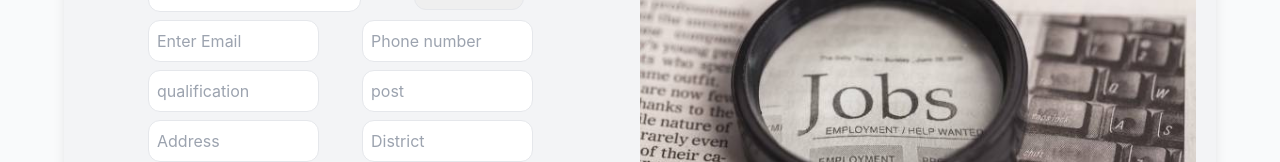
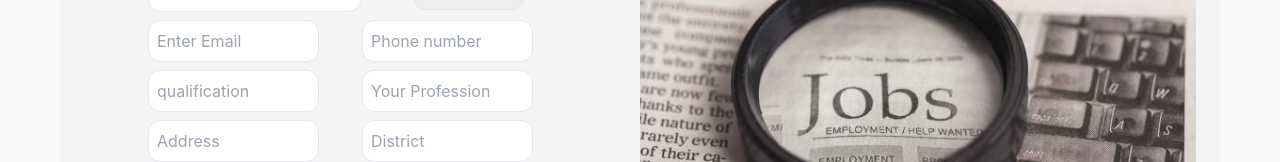
Before and after one commit to abdurabb/EMPLOYME, a React (Create React App) app in the folder hirehub_client/: page /userRegistration in a window 1280 px wide. Shown: the part 262-424 px from the top of the page. Built offline with nearby package versions, Linux system fonts and the light colour scheme; no server answers.

Commit message:
user registration

```diff
--- a/hirehub_client/src/pages/UserRegistration.jsx
+++ b/hirehub_client/src/pages/UserRegistration.jsx
@@ -512,7 +512,7 @@ function UserRegistration() {
                                             <input className="p-2  rounded-xl border w-4/5"
                                                 type="text"
                                                 name="post"
-                                                placeholder="post"
+                                                placeholder="Your Profession"
                                                 onChange={formik.handleChange}
                                                 onBlur={formik.handleBlur}
                                                 value={formik.values.post}
```
